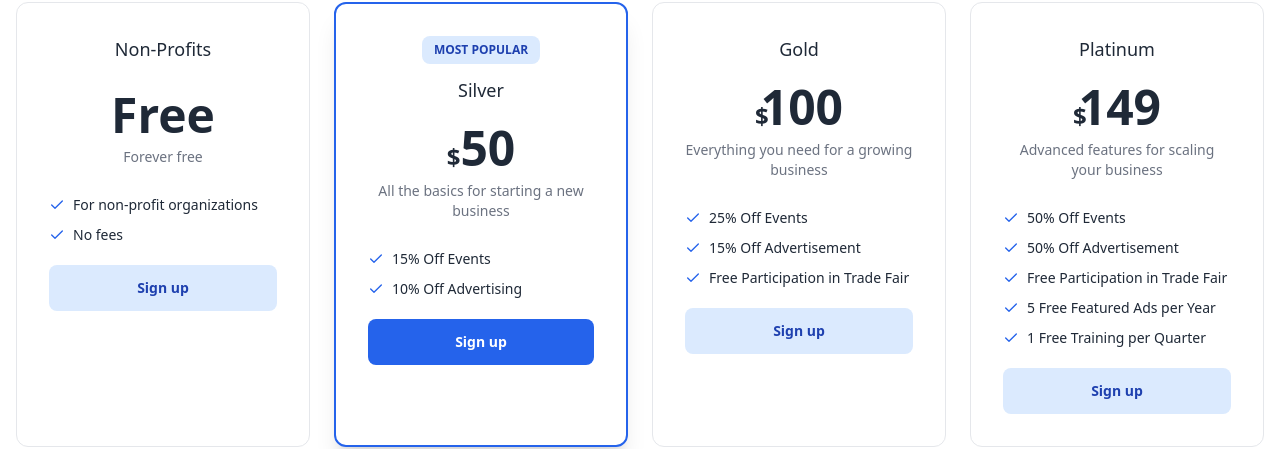
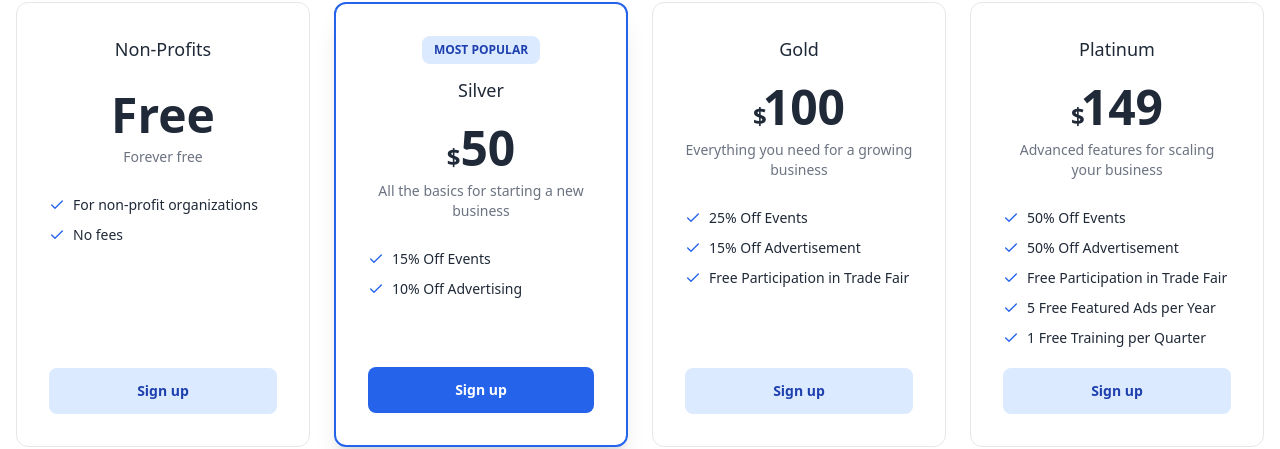
Before and after one commit to Calesi19/Mountain-View, a Next.js app: page /join in a window 1280 px wide. Shown: the part 626-1075 px from the top of the page. Built offline with nearby package versions, Linux system fonts and the light colour scheme.

Commit message:
fix: deploy error fixed

```diff
--- a/app/contact/page.tsx
+++ b/app/contact/page.tsx
@@ -5,14 +5,14 @@ import { PiChatsBold } from "react-icons/pi";
 export default function ContactPage(): React.JSX.Element {
   return (
     <main className=" py-16">
-      <div className="max-w-[85rem] px-4 py-10 sm:px-6 lg:px-8 lg:py-14 mx-auto">
+      <div className="max-w-[85rem] px-4 sm:px-6 lg:px-8 mx-auto">
         <div className="max-w-2xl lg:max-w-5xl mx-auto">
           <div className="text-center">
             <h1 className="text-3xl font-bold text-gray-800 sm:text-4xl ">
               Contact us
             </h1>
             <p className="mt-1 text-gray-600 ">
-              We&apos;d love to talk about how we can help you.
+              We&apos;d love to talk about how we can help your business.
             </p>
           </div>
 
@@ -92,7 +92,7 @@ export default function ContactPage(): React.JSX.Element {
                     <textarea
                       id="hs-about-contacts-1"
                       name="hs-about-contacts-1"
-                      rows="4"
+                      rows={4}
                       className="py-3 px-4 block w-full border-gray-200 rounded-lg text-sm focus:border-blue-500 focus:ring-blue-500 disabled:opacity-50 disabled:pointer-events-none border"
                       placeholder="Details"
                     ></textarea>
@@ -129,7 +129,7 @@ export default function ContactPage(): React.JSX.Element {
                   </p>
                   <a
                     className="mt-2 inline-flex items-center gap-x-2 text-sm font-medium text-gray-600 hover:text-gray-800"
-                    href="#"
+                    href="/join"
                   >
                     Membership Plans
                     <svg
@@ -163,7 +163,7 @@ export default function ContactPage(): React.JSX.Element {
                   </p>
                   <a
                     className="mt-2 inline-flex items-center gap-x-2 text-sm font-medium text-gray-600 hover:text-gray-800"
-                    href="#"
+                    href="/directory"
                   >
                     Directory
                     <svg
@@ -228,7 +228,7 @@ export default function ContactPage(): React.JSX.Element {
                   </p>
                   <a
                     className="mt-2 inline-flex items-center gap-x-2 text-sm font-medium text-gray-600 hover:text-gray-800 "
-                    href="#"
+                    href="mailto:info@mountainview.com"
                   >
                     info@mountainview.com
                   </a>
--- a/app/join/page.tsx
+++ b/app/join/page.tsx
@@ -76,7 +76,7 @@ function MembershipPlans() {
             <span className="text-gray-800 ">No fees</span>
           </li>
         </ul>
-
+        <div className="h-full" />
         <a
           className="mt-5 py-3 px-4 inline-flex justify-center items-center gap-x-2 text-sm font-semibold rounded-lg border border-transparent bg-blue-100 text-blue-800 hover:bg-blue-200 disabled:opacity-50 disabled:pointer-events-none "
           href="#"
@@ -137,7 +137,7 @@ function MembershipPlans() {
             <span className="text-gray-800 ">10% Off Advertising</span>
           </li>
         </ul>
-
+        <div className="h-full" />
         <a
           className="mt-5 py-3 px-4 inline-flex justify-center items-center gap-x-2 text-sm font-semibold rounded-lg border border-transparent bg-blue-600 text-white hover:bg-blue-700 disabled:opacity-50 disabled:pointer-events-none "
           href="https://github.com/htmlstreamofficial/preline/tree/main/examples/html"
@@ -149,7 +149,7 @@ function MembershipPlans() {
       <div className="flex h-full flex-col border border-gray-200 text-center rounded-xl p-8 ">
         <h4 className="font-medium text-lg text-gray-800 ">Gold</h4>
         <span className="mt-5 font-bold text-5xl text-gray-800">
-          <span className="font-bold text-2xl -me-2">$</span>
+          <span className="font-bold text-2xl -me-1">$</span>
           100
         </span>
         <p className="mt-2 text-sm text-gray-500">
@@ -213,6 +213,7 @@ function MembershipPlans() {
             </span>
           </li>
         </ul>
+        <div className="h-full" />
 
         <a
           className="mt-5 py-3 px-4 inline-flex justify-center items-center gap-x-2 text-sm font-semibold rounded-lg border border-transparent bg-blue-100 text-blue-800 hover:bg-blue-200 disabled:opacity-50 disabled:pointer-events-none"
@@ -225,7 +226,7 @@ function MembershipPlans() {
       <div className="flex h-full flex-col border border-gray-200 text-center rounded-xl p-8">
         <h4 className="font-medium text-lg text-gray-800 ">Platinum</h4>
         <span className="mt-5 font-bold text-5xl text-gray-800 ">
-          <span className="font-bold text-2xl -me-2">$</span>
+          <span className="font-bold text-2xl -me-1">$</span>
           149
         </span>
         <p className="mt-2 text-sm text-gray-500">
@@ -321,7 +322,7 @@ function MembershipPlans() {
             <span className="text-gray-800 ">1 Free Training per Quarter</span>
           </li>{" "}
         </ul>
-
+        <div className="h-full" />
         <a
           className="mt-5 py-3 px-4 inline-flex justify-center items-center gap-x-2 text-sm font-semibold rounded-lg border border-transparent bg-blue-100 text-blue-800 hover:bg-blue-200 disabled:opacity-50 disabled:pointer-events-none"
           href="#"
```
